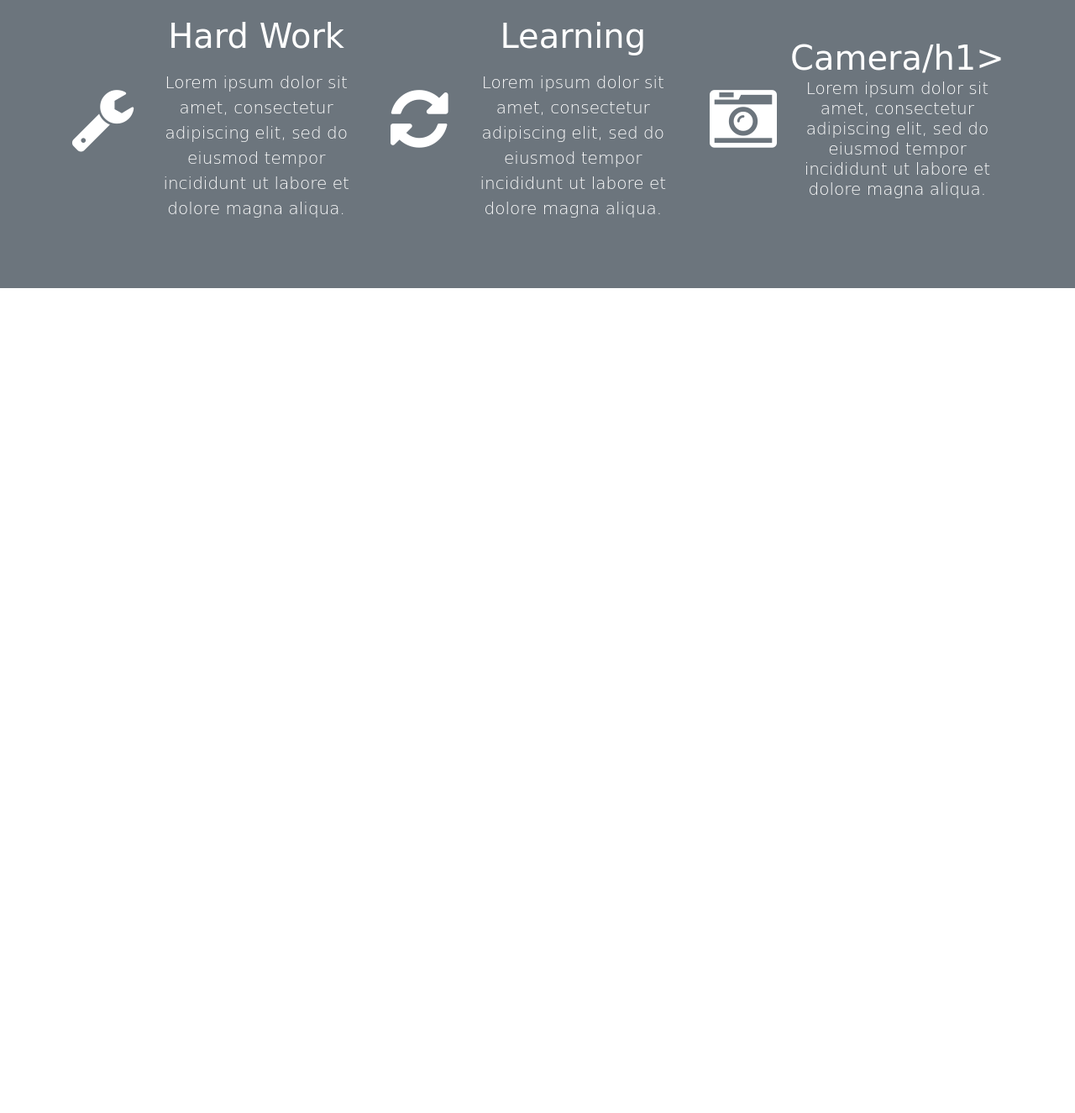
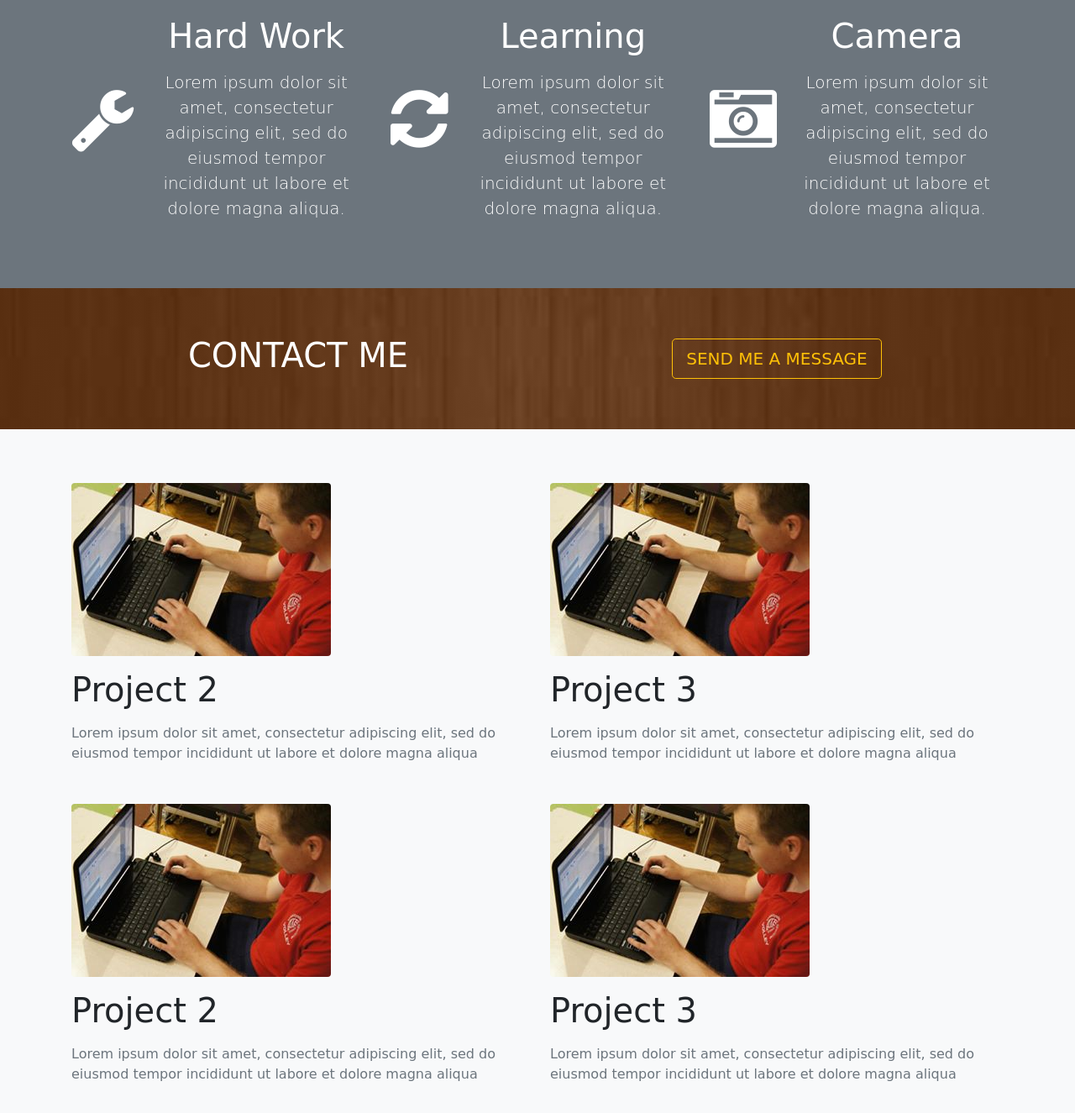
Before and after one commit to Jarek1983/Simple_Portfolio, a plain HTML site: page index.html in a window 1280 px wide. Shown: the part 861-2186 px from the top of the page at 84% size. Before the commit the page ends 1204 px from the top, so only its background shows below. Drawn offline with nearby package versions, Linux system fonts and the light colour scheme.

Commit message:
Create portfolio and contact

```diff
--- a/index.html
+++ b/index.html
@@ -53,9 +53,49 @@
                  <div class="col-sm-12 col-md-6 col-lg-4 text-white my-3 d-flex">
                     <i class="fa fa-camera-retro fa-5x mr-3 align-self-center"></i>
                     <div>
-                        <h1 class="my-3">Camera/h1>
+                        <h1 class="my-3">Camera</h1>
                         <p class="lead">Lorem ipsum dolor sit amet, consectetur adipiscing elit, sed do eiusmod tempor incididunt ut labore et dolore magna aliqua.</p>
                     </div>
+                </div>
+            </div>
+        </div>
+    </section>
+
+    <section id="contact" class="p-5">
+        <div class="container">
+            <div class="row text-center align-items-center justify-content-between">
+                <div class="col-sm-6 my-2">
+                    <h1 class="text-white text-uppercase">Contact me</h1>
+                </div>
+                <div class="col-sm-6 my-2">
+                    <a href="#" class="btn btn-lg btn-outline-warning text-uppercase">Send me a message</a>
+                </div>
+            </div>
+        </div>
+    </section>
+
+    <section id="portfolio" class="p-5 bg-light">
+        <div class="container">
+            <div class="row">
+                <div class="col-sm-6 my-3">
+                    <img src="images/1.jpg" class="img-fluid rounded" alt="picture">
+                    <h1 class="my-3">Project 2</h1>
+                    <p class="text-muted">Lorem ipsum dolor sit amet, consectetur adipiscing elit, sed do eiusmod tempor incididunt ut labore et dolore magna aliqua</p>
+                </div>
+                <div class="col-sm-6 my-3">
+                    <img src="images/1.jpg" class="img-fluid rounded" alt="picture">
+                    <h1 class="my-3">Project 3</h1>
+                    <p class="text-muted">Lorem ipsum dolor sit amet, consectetur adipiscing elit, sed do eiusmod tempor incididunt ut labore et dolore magna aliqua</p>
+                </div>
+                <div class="col-sm-6 my-3">
+                    <img src="images/1.jpg" class="img-fluid rounded" alt="picture">
+                    <h1 class="my-3">Project 2</h1>
+                    <p class="text-muted">Lorem ipsum dolor sit amet, consectetur adipiscing elit, sed do eiusmod tempor incididunt ut labore et dolore magna aliqua</p>
+                </div>
+                <div class="col-sm-6 my-3">
+                    <img src="images/1.jpg" class="img-fluid rounded" alt="picture">
+                    <h1 class="my-3">Project 3</h1>
+                    <p class="text-muted">Lorem ipsum dolor sit amet, consectetur adipiscing elit, sed do eiusmod tempor incididunt ut labore et dolore magna aliqua</p>
                 </div>
             </div>
         </div>
```
Also changed, not shown: images/2.png (added), images/3.jpg (added), images/4.jpg (added), images/5.jpg (added), images/6.jpeg (added).
